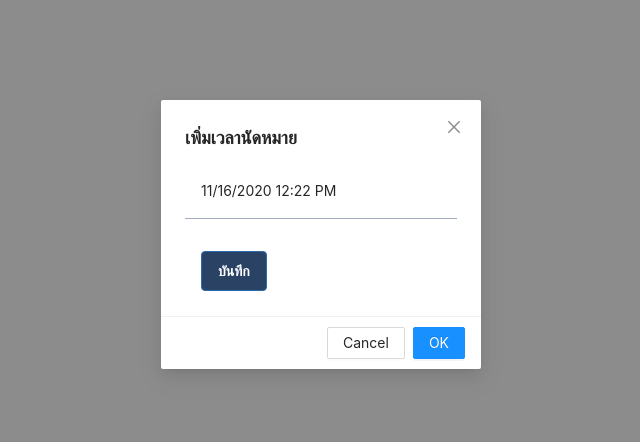
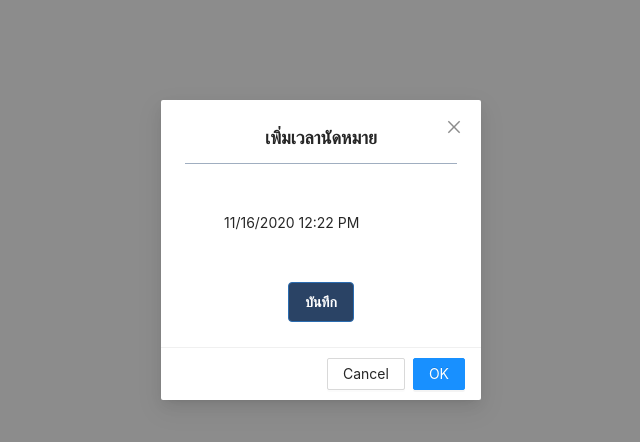
Before and after one commit to Inregist/susc, a React (Create React App) app in the folder office/: page /add-time in a window 1280 px wide. Shown: the top 442 px of the page, without its empty margins (319-959 px from the left). Built offline with nearby package versions, Linux system fonts and the light colour scheme.

Commit message:
EditTimePicker

```diff
--- a/office/src/pages/AddTime.tsx
+++ b/office/src/pages/AddTime.tsx
@@ -17,20 +17,21 @@ const AddTime = () => {
         setShow(false);
       }}
     >
-      <div className="md:font-bold  h-10 text-lg flex w-full ">
+      <div className="md:font-bold  h-10 text-lg flex w-full flex justify-around  border-b border-gray-500 p-0.5">
         เพิ่มเวลานัดหมาย
       </div>
-      <div className="p-4">
+      <div className="pt-12 pb-4 pl-10 pr-4 flex justify-center ">
         <DatePicker
           selected={startDate}
           onChange={(date) => setStartDate(date)}
           timeInputLabel="Time:"
           dateFormat="MM/dd/yyyy h:mm aa"
           showTimeInput
+
         />
       </div>
 
-      <div className="flex justify-start  border-t border-gray-500 pt-8 pb-px pl-4 pr-4">
+      <div className=" flex justify-center pt-8 pb-px pl-4 pr-4">
         <button
           className="bg-blue-900 hover:bg-blue-700 text-white font-bold py-2 px-4 border border-blue-700 rounded "
           onClick={() => {
```
